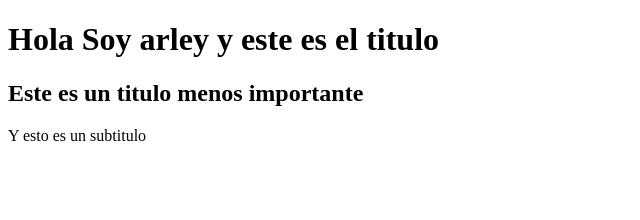
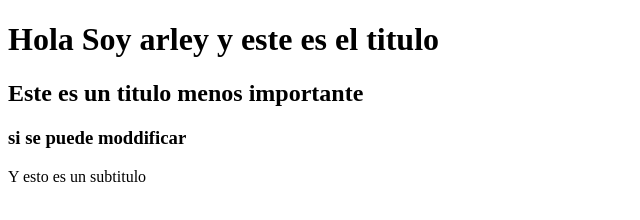
Before and after one commit to anyilojr/anyilojr.github.io, a plain HTML site: page arley/index.html in a window 1280 px wide. Shown: the whole page, without its empty margins (0-640 px from the left). Drawn offline with Linux system fonts and the light colour scheme.

Commit message:
upgrade
intento de modificación

```diff
--- a/arley/index.html
+++ b/arley/index.html
@@ -9,6 +9,7 @@
     <main>
         <h1>Hola Soy arley y este es el titulo</h1>
         <h2>Este es un titulo menos importante</h2>
+        <h3>si se puede moddificar</h3>
 
         <p>Y esto es un subtitulo</p>
     </main>
```
